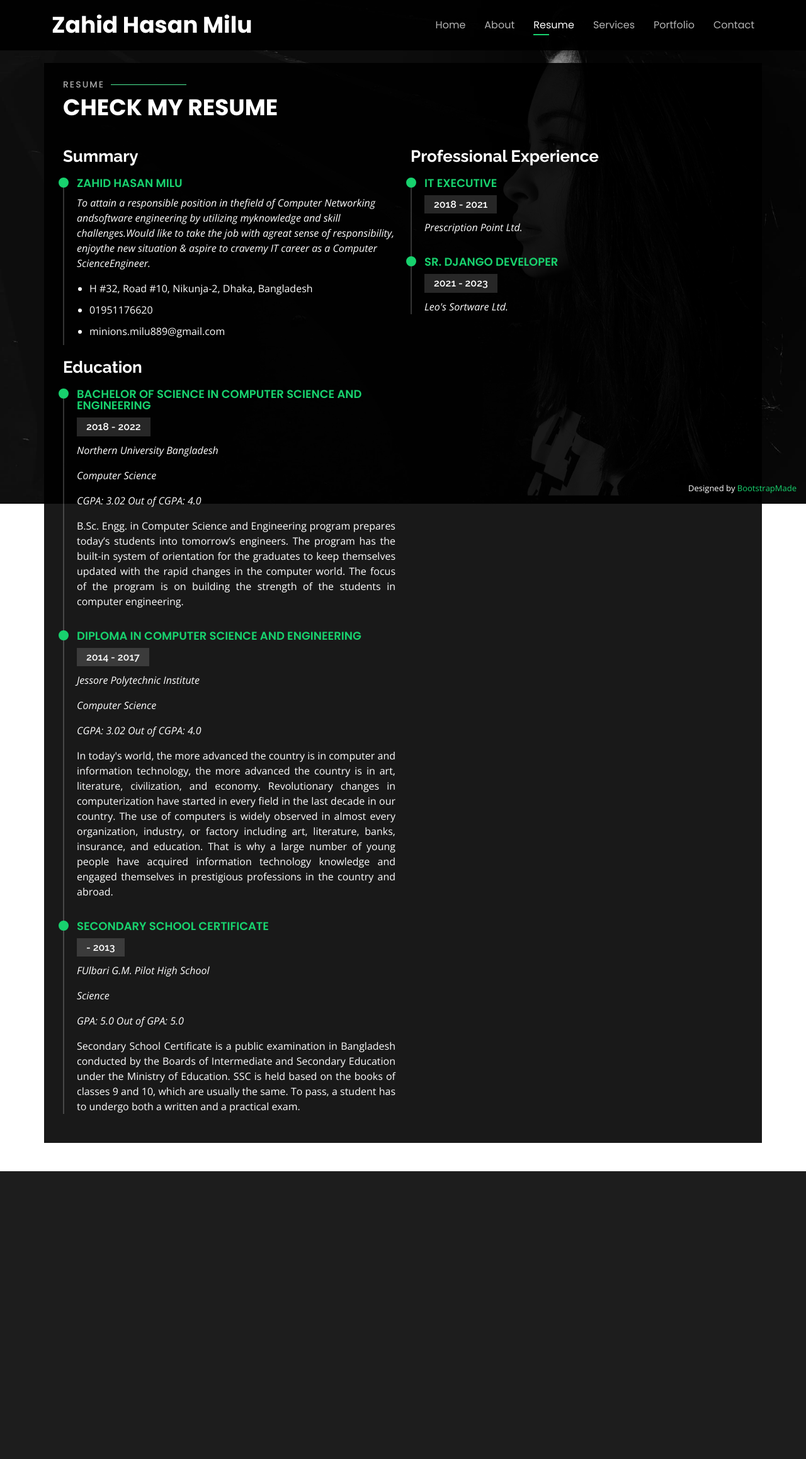
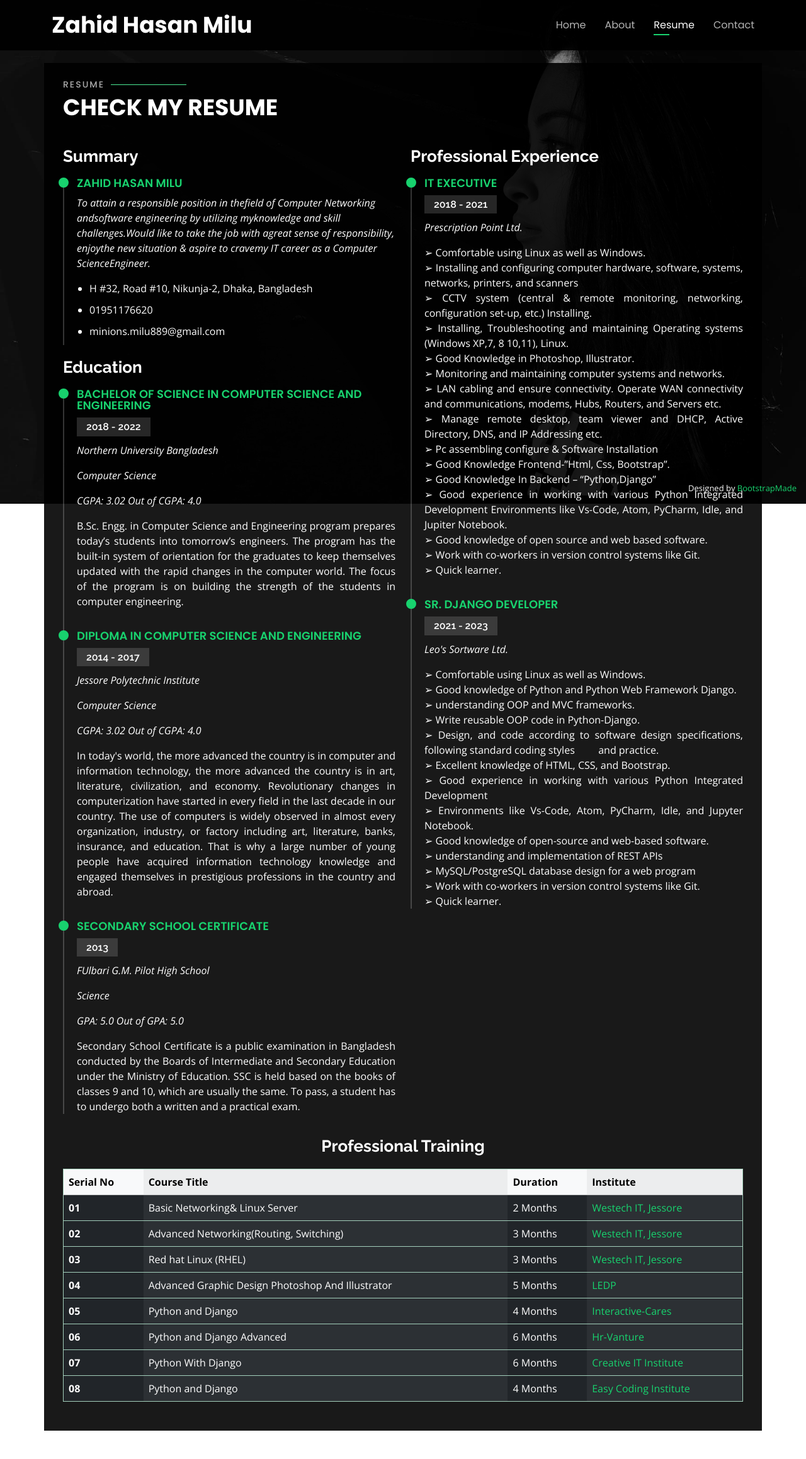
Before and after one commit to zahidhasanmilu/myProtfolio, a Django app: page / in a window 1280 px wide, after a click on "Resume". Shown: the whole page at 63% size. Before the commit the page ends 1860 px from the top, so only its background shows below. Run offline with Django 4.2, Linux system fonts and the light colour scheme; data comes from the database, SQL or seed files in the repository; both versions use the stored data as it was after the commit; some libraries are stand-ins or nearby versions.

Commit message:
initial commit

```diff
--- a/myProtfolio/settings.py
+++ b/myProtfolio/settings.py
@@ -41,6 +41,7 @@ INSTALLED_APPS = [
 CUSTOME_APPS = [
     'portfolioapp',
     # 'ckeditor',
+    'tinymce'
 ]
 INSTALLED_APPS = INSTALLED_APPS + CUSTOME_APPS
 
--- a/portfolioapp/models.py
+++ b/portfolioapp/models.py
@@ -1,5 +1,6 @@
 from django.db import models
 import datetime
+from tinymce.models import HTMLField
 
 
 # Create your models here.
@@ -169,6 +170,7 @@ class Professional_Experience(models.Model):
     company_name = models.CharField(blank=True, max_length=200, null=True)
     address = models.TextField(blank=True, null=True)
     working_process = models.TextField(blank=True, null=True)
+    work_content = HTMLField(blank=True, null=True)
     joining_date = models.DateField(blank=True, null=True)
     resign_date = models.DateField(blank=True, null=True)
     created_at = models.DateTimeField(auto_now_add=True)
@@ -180,3 +182,20 @@ class Professional_Experience(models.Model):
     class Meta:
         verbose_name = 'Professional_Experience'
         verbose_name_plural = 'Professional_Experiences'
+
+##########################################
+
+class Professional_Traning(models.Model):
+    course_name = models.CharField(blank=True, max_length=200, null=True)
+    course_duration = models.IntegerField(blank=True, null=True)
+    course_institute = models.CharField(blank=True, max_length=200, null=True)
+    course_institute_url = models.URLField(blank=True, null=True)
+    created_at = models.DateTimeField(auto_now_add=True)
+    updated_at = models.DateTimeField(auto_now=True)
+
+    def __str__(self):
+        return f'{self.course_name} - {self.course_duration} Months - {self.course_institute}'
+
+    class Meta:
+        verbose_name = 'Professional_Traning'
+        verbose_name_plural = 'Professional_Tranings'
--- a/portfolioapp/templates/portfolio/index.html
+++ b/portfolioapp/templates/portfolio/index.html
@@ -55,8 +55,8 @@
           <li><a class="nav-link active" href="#header">Home</a></li>
           <li><a class="nav-link" href="#about">About</a></li>
           <li><a class="nav-link" href="#resume">Resume</a></li>
-          <li><a class="nav-link" href="#services">Services</a></li>
-          <li><a class="nav-link" href="#portfolio">Portfolio</a></li>
+          <!-- <li><a class="nav-link" href="#services">Services</a></li>
+          <li><a class="nav-link" href="#portfolio">Portfolio</a></li> -->
           <li><a class="nav-link" href="#contact">Contact</a></li>
         </ul>
         <i class="bi bi-list mobile-nav-toggle"></i>
@@ -64,6 +64,8 @@
 
       <div class="social-links">
         <a href="{{aboutme.website}}" target="_blank" class="facebook"><i class="bi bi-facebook"></i></a>
+        <a href="https://www.instagram.com/minionmilu/" target="_blank" class="facebook"><i
+            class="bi bi-instagram"></i></a>
         <a href="{{aboutme.github}}" target="_blank" class="instagram"><i class="bi bi-github"></i></a>
         <a href="{{aboutme.linkdin}}" target="_blank" class="linkedin"><i class="bi bi-linkedin"></i></a>
       </div>
@@ -98,6 +100,9 @@
                 </li>
                 <li><i class="bi bi-chevron-right"></i> <strong>Website:</strong>
                   <a href="{{aboutme.website}}"><span>facebook</span></a> -
+                  <a href="https://www.instagram.com/minionmilu/" target="_blank" class="instagram"><i
+                      class="bi bi-instagram"></i></a> -
+
                   <a href="{{aboutme.github}}"><span>github </span></a> -
                   <a href="{{aboutme.linkdin}}"><span>linkdin</span></a>
                 </li>
@@ -317,7 +322,11 @@
           {% for e in education %}
           <div class="resume-item">
             <h4>{{e.degrees.name}}</h4>
+            {% if e.gread_point %}
+            <h5>{{e.course_end_date|date:"Y" }}</h5>
+            {% else %}
             <h5>{{e.admission_date|date:"Y" }} - {{e.course_end_date|date:"Y" }}</h5>
+            {% endif %}
             <p><em>{{e.institute}}</em></p>
             <p><em>{{e.department}}</em></p>
             {% if e.gread_point %}
@@ -336,19 +345,46 @@
             <h4>{{p.designation}}</h4>
             <h5>{{p.joining_date|date:"Y" }} - {{p.resign_date|date:"Y" }}</h5>
             <p><em>{{p.company_name}} </em></p>
-            <p>
-              {{p.working_process}}
+            <p align='justify'>
+              {{p.work_content|safe}}
             </p>
           </div>
           {% endfor %}
         </div>
+      </div>
+      <div class="row">
+        <center>
+          <h3 class="resume-title">Professional Training</h3>
+          <div class="col-lg-12">
+            <table class="table table-hover table-striped-columns table-dark border border-success-subtle">
+              <thead class="table-light">
+                <tr>
+                  <th scope="col">Serial No</th>
+                  <th scope="col">Course Title</th>
+                  <th scope="col">Duration</th>
+                  <th scope="col">Institute</th>
+                </tr>
+              </thead>
+              <tbody>
+                {% for pt in pTraning %}
+                <tr>
+                  <th scope="row">0{{forloop.counter}}</th>
+                  <td>{{pt.course_name}}</td>
+                  <td>{{pt.course_duration}} Months</td>
+                  <td><a href="{{pt.course_institute_url}}" target="_blank">{{pt.course_institute}}</a></td>
+                </tr>
+                {% endfor %}
+              </tbody>
+            </table>
+          </div>
+        </center>
       </div>
 
     </div>
   </section><!-- End Resume Section -->
 
   <!-- ======= Services Section ======= -->
-  <section id="services" class="services">
+  <!-- <section id="services" class="services">
     <div class="container">
 
       <div class="section-title">
@@ -408,10 +444,11 @@
       </div>
 
     </div>
-  </section><!-- End Services Section -->
+  </section> -->
+  <!-- End Services Section -->
 
   <!-- ======= Portfolio Section ======= -->
-  <section id="portfolio" class="portfolio">
+  <!-- <section id="portfolio" class="portfolio">
     <div class="container">
 
       <div class="section-title">
@@ -579,7 +616,8 @@
       </div>
 
     </div>
-  </section><!-- End Portfolio Section -->
+  </section> -->
+  <!-- End Portfolio Section -->
 
   <!-- ======= Contact Section ======= -->
   <section id="contact" class="contact">
@@ -607,6 +645,8 @@
             <div class="social-links">
               <a href="{{aboutme.website}}" target="blank" class="facebook"><i class="bi bi-facebook"></i></a>
               <a href="{{aboutme.github}}" target="blank" class="google-plus"><i class="bi bi-github"></i></a>
+              <a href="https://www.instagram.com/minionmilu/" target="_blank" class="instagram"><i
+                  class="bi bi-instagram"></i></a>
               <a href="{{aboutme.linkdin}}" target="blank" class="linkedin"><i class="bi bi-linkedin"></i></a>
             </div>
           </div>
--- a/portfolioapp/views.py
+++ b/portfolioapp/views.py
@@ -1,5 +1,6 @@
 from django.shortcuts import render, redirect
-from . models import Aboutme, Count, Skill, Interest, Summary, Degree, Department, Education, Professional_Experience
+from . models import Aboutme, Count, Skill, Interest, Summary, Degree
+from . models import Department, Education, Professional_Experience, Professional_Traning
 from .forms import ContactForm
 
 
@@ -12,6 +13,7 @@ def home(request):
     summary = Summary.objects.all()
     education = Education.objects.all()
     pExperience = Professional_Experience.objects.all()
+    pTraning = Professional_Traning.objects.all()
 
     if request.method == 'POST':
         form = ContactForm(request.POST)
@@ -30,5 +32,6 @@ def home(request):
         'summary': summary,
         'education': education,
         'pExperience': pExperience,
+        'pTraning': pTraning,
     }
     return render(request, 'portfolio/index.html', context)
```
Also changed, not shown: portfolioapp/admin.py (+6 -1 lines), requirements.txt (added, +7 -0 lines), db.sqlite3, portfolioapp/migrations/0006_professional_experience_work_content.py (added), portfolioapp/migrations/0007_professional_traning.py (added), portfolioapp/migrations/0008_professional_traning_course_institute_url.py (added).
